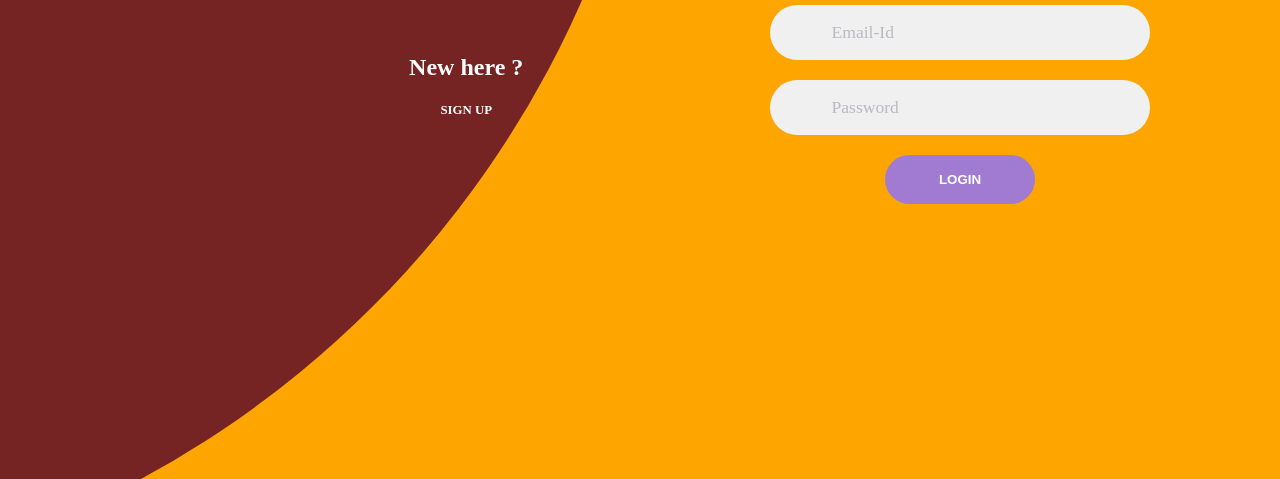
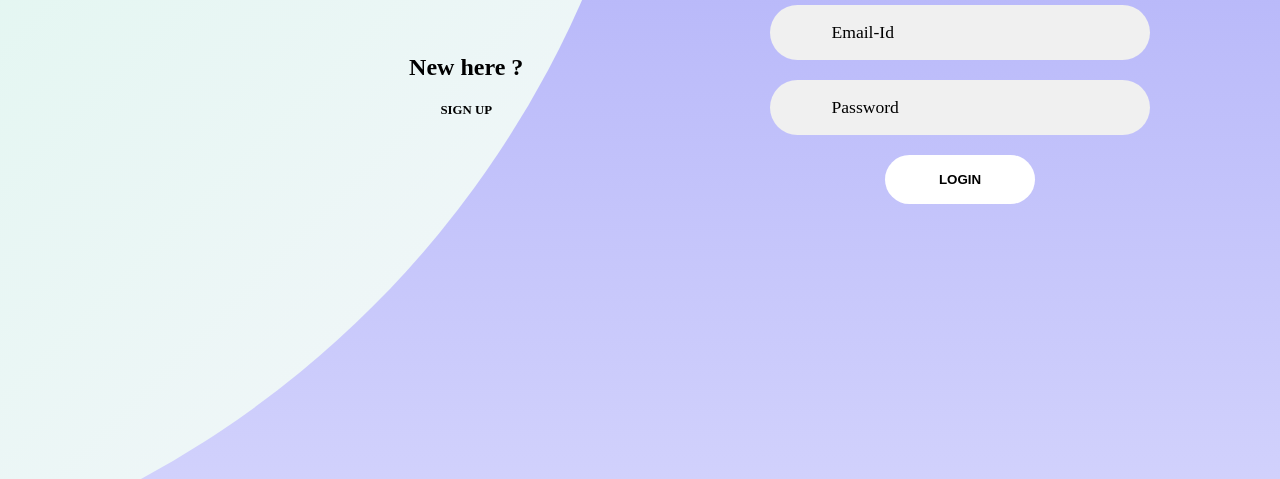
Before and after one commit to coder2800/flex-shop, a plain HTML site: page Devansh-new/login_reg.html in a window 1280 px wide. Shown: the part 321-800 px from the top of the page. Drawn offline with Linux system fonts and the light colour scheme.

Commit message:
made more changes

```diff
--- a/Devansh-new/styles.css
+++ b/Devansh-new/styles.css
@@ -14,7 +14,7 @@ body, input {
   min-height: 100vh;
   background-color: #fff;
   overflow: hidden;
-  background-color: orange;
+  background-image: linear-gradient(rgb(170, 170, 248) 0%,rgb(209, 209, 252) 100%);
 }
 
 .forms-container {
@@ -93,22 +93,22 @@ form.sign-up-forms {
   line-height: 1;
   font-weight: 600;
   font-size: 1.1rem;
-  color: #333;
+  color: black;
 }
 
 .input-field input::placeholder {
-  color: #bbb9bd;
+  color: black;
   font-weight: 500;
 }
 
 .btn {
   width: 150px;
-  background-color: #a17bd1;
+  background-color: white;
   border: none;
   outline: none;
   height: 49px;
   border-radius: 49px;
-  color: #fff;
+  color: black;
   text-transform: uppercase;
   font-weight: 600;
   margin: 10px 0;
@@ -117,7 +117,8 @@ form.sign-up-forms {
 }
 
 .btn:hover {
-  background-color: #371c59;
+  background-color: darkblue;
+  color: white;
 }
 
 .panels-container {
@@ -138,7 +139,7 @@ form.sign-up-forms {
   top: -10%;
   right: 48%;
   transform: translateY(-50%);
-  background-image: linear-gradient(-45deg, rgb(117, 35, 35) 0%, rgb(117, 35, 35) 100%);
+  background-image: linear-gradient(-45deg, rgb(247, 246, 252) 0%, rgb(188, 247, 220) 100%);
   transition: 1.8s ease-in-out;
   border-radius: 50%;
   z-index: 6;
@@ -170,7 +171,7 @@ form.sign-up-forms {
 }
 
 .panel .content {
-  color: #fff;
+  color: black;
   transition: transform 0.9s ease-in-out;
   transition-delay: 0.6s;
 }
@@ -193,7 +194,8 @@ form.sign-up-forms {
 }
 
 .btn.btn.transparent:hover {
-  background-color: #371c59;
+  background-color: darkblue;
+  color:white;
 }
 
 .right-panel .image, .right-panel .content {
@@ -242,7 +244,7 @@ form.sign-up-forms {
 .otp-value-btn i {
   text-align: center;
   line-height: 55px;
-  color: #a17bd1;
+  color: blue;
   transition: 0.5s;
   font-size: 1.1rem;
 }
@@ -257,7 +259,7 @@ form.sign-up-forms {
   margin-top: 2%;
   margin-left: 45%;
   width: 150px;
-  background-color: #a17bd1;
+  background-color: blue;
   border: none;
   border-radius: 55px;
   outline: none;
@@ -270,7 +272,7 @@ form.sign-up-forms {
 }
 
 .otp-btn:hover {
-  background-color: #371c59;
+  background-color: darkblue;
 }
 
 /*ANIMATION*/
```
Also changed, not shown: Devansh-new/images (1)/Screenshot (230).png (deleted), Devansh-new/images (1)/Screenshot (231).png (added).
